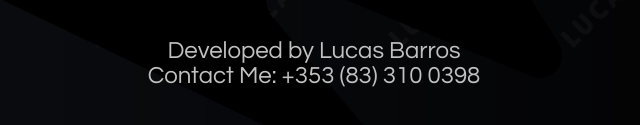
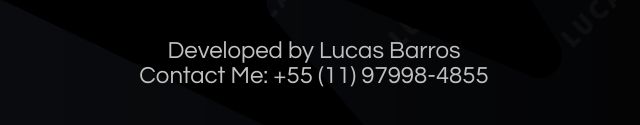
Before and after one commit to LucasGBarros/MyPortfolio, a plain HTML site: page project.html in a window 1280 px wide. Shown: the part 1432-1557 px from the top of the page, 326-966 px from the left. Drawn offline with Linux system fonts and the light colour scheme.

Commit message:
Added new update to my number by contact

```diff
--- a/project.html
+++ b/project.html
@@ -22,11 +22,20 @@
     <main class="presentation">
         <section class="project__info">
             <h1 class="laced">Automation Laced Website</h1>
-            <p class="information__step">Automated Testing for LACED Website - <strong class="contrast">Search</strong>, <strong class="contrast">Add to Cart</strong>, and <strong class="contrast">Purchase Process</strong>. This repository contains automated tests for the LACED website, focusing on the end-to-end process of <strong class='contrast'>searching for a specific pair of sneakers</strong>, adding them to the cart ("<strong class="contrast">Add to Bag</strong>"), and completing the <strong class='contrast'>purchase process</strong>. The automation script simulates user interactions to ensure smooth functionality and validate the checkout process, enhancing the quality and reliability of the website.</p>
+            <p class="information__step">Automated Testing for LACED Website - <strong class="contrast">Search</strong>,
+                <strong class="contrast">Add to Cart</strong>, and <strong class="contrast">Purchase Process</strong>.
+                This repository contains automated tests for the LACED website, focusing on the end-to-end process of
+                <strong class='contrast'>searching for a specific pair of sneakers</strong>, adding them to the cart
+                ("<strong class="contrast">Add to Bag</strong>"), and completing the <strong class='contrast'>purchase
+                    process</strong>. The automation script simulates user interactions to ensure smooth functionality
+                and validate the checkout process, enhancing the quality and reliability of the website.</p>
             <h2 class="laced">Instructions for running Cypress test:</h2>
             <ol class="information__step__sequence">
-                <li>Access the repository link: <strong class="contrast"><a class='certificate' href=https://github.com/LucasGBarros/MyPortfolio.git>Repository </strong><i class="material-icons">ads_click</i></a>
-                <li>Clone this repository: <strong class="contrast">git clone https://github.com/LucasGBarros/MyPortfolio.git</strong></li>
+                <li>Access the repository link: <strong class="contrast"><a class='certificate'
+                            href=https://github.com/LucasGBarros/MyPortfolio.git>Repository </strong><i
+                        class="material-icons">ads_click</i></a>
+                <li>Clone this repository: <strong class="contrast">git clone
+                        https://github.com/LucasGBarros/MyPortfolio.git</strong></li>
                 <li>Open the project folder in VSCode:</li>
                 <div class="code-box">
                     <code>
@@ -39,7 +48,7 @@
                 <li>Open project in VsCode.</li>
                 <li>Inside the project, open terminal and execute the following commands:</li>
                 <div class="code-box">
-                <code>
+                    <code>
                     <strong class='contrast'>&gt; npm install<br></strong>
                     <strong class='contrast'>&gt; npm install cypress<br></strong>
                     <strong class='contrast'>&gt; npx cypress open</strong>
@@ -57,7 +66,8 @@
         <i class="fa fa-whatsapp my-float"></i></a>
     <footer class="footer">
         <p>Developed by Lucas Barros</p>
-        <p>Contact Me: +353 (83) 310 0398</p>
+        <p>Contact Me: +55 (11) 97998-4855</p>
     </footer>
 </body>
+
 </html>
```
Also changed, not shown: about.html (+1 -1 lines), home.html (+1 -1 lines), mycv.html (+1 -1 lines).
